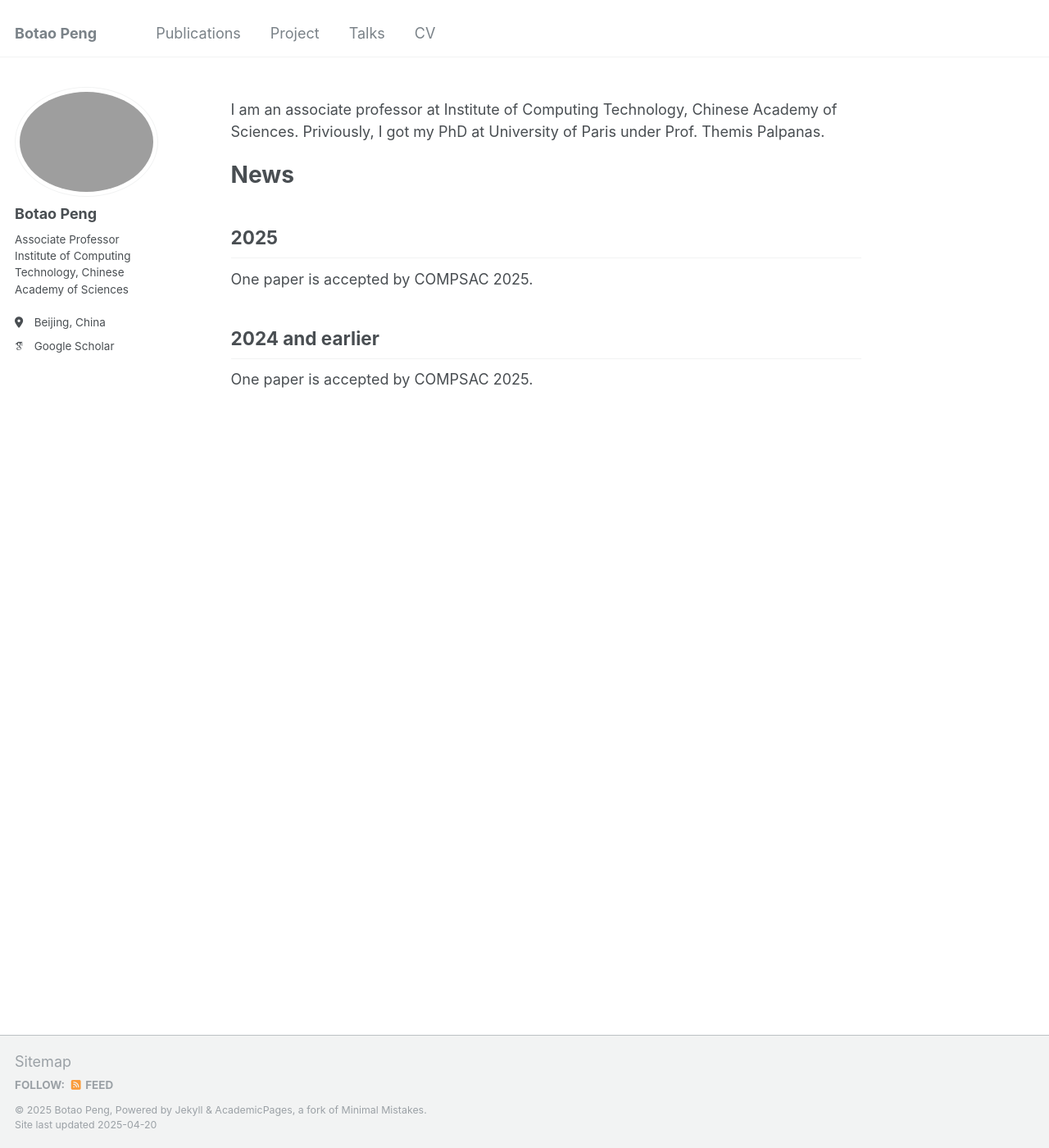
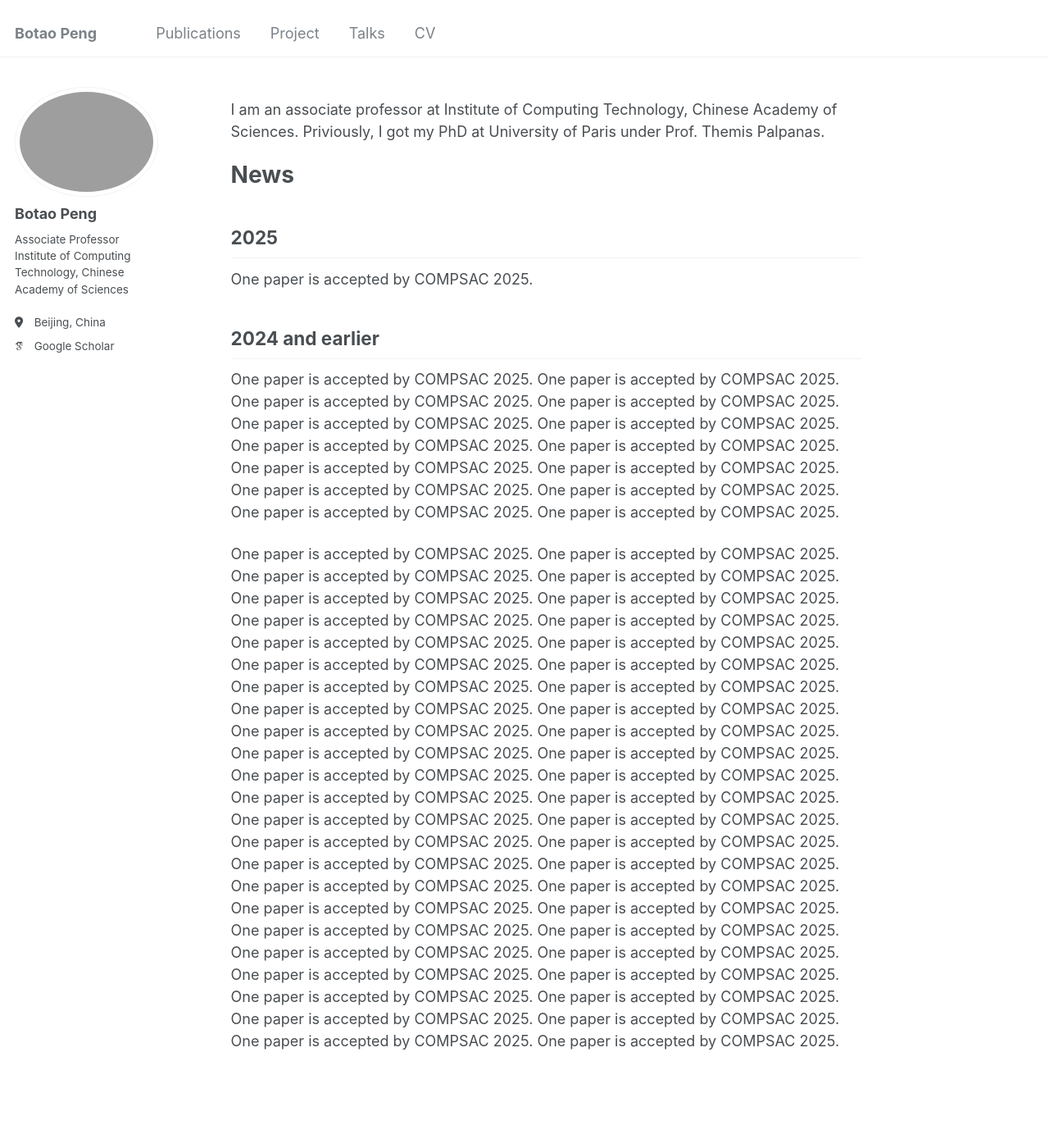
Before and after one commit to BotaoPENG/botaopeng.github.io, a Jekyll site: the page built from _pages/about.md, in a window 1280 px wide and 1400 px high. Shown: the whole window at 82% size. Built offline with Jekyll 4.4.1, drawn with Linux system fonts in a browser that asks for light colours; some web fonts are replaced.

Commit message:
Update about.md

```diff
--- a/_pages/about.md
+++ b/_pages/about.md
@@ -19,3 +19,63 @@ One paper is accepted by COMPSAC 2025.
 2024 and earlier
 ------
 One paper is accepted by COMPSAC 2025.
+One paper is accepted by COMPSAC 2025.
+One paper is accepted by COMPSAC 2025.
+One paper is accepted by COMPSAC 2025.
+One paper is accepted by COMPSAC 2025.
+One paper is accepted by COMPSAC 2025.
+One paper is accepted by COMPSAC 2025.
+One paper is accepted by COMPSAC 2025.
+One paper is accepted by COMPSAC 2025.
+One paper is accepted by COMPSAC 2025.
+One paper is accepted by COMPSAC 2025.
+One paper is accepted by COMPSAC 2025.
+One paper is accepted by COMPSAC 2025.
+One paper is accepted by COMPSAC 2025.
+<section id="project">
+One paper is accepted by COMPSAC 2025.
+One paper is accepted by COMPSAC 2025.
+One paper is accepted by COMPSAC 2025.
+One paper is accepted by COMPSAC 2025.
+One paper is accepted by COMPSAC 2025.
+One paper is accepted by COMPSAC 2025.
+One paper is accepted by COMPSAC 2025.
+One paper is accepted by COMPSAC 2025.
+One paper is accepted by COMPSAC 2025.
+One paper is accepted by COMPSAC 2025.
+One paper is accepted by COMPSAC 2025.
+One paper is accepted by COMPSAC 2025.
+One paper is accepted by COMPSAC 2025.
+One paper is accepted by COMPSAC 2025.
+One paper is accepted by COMPSAC 2025.
+One paper is accepted by COMPSAC 2025.
+One paper is accepted by COMPSAC 2025.
+One paper is accepted by COMPSAC 2025.
+One paper is accepted by COMPSAC 2025.
+One paper is accepted by COMPSAC 2025.
+One paper is accepted by COMPSAC 2025.
+One paper is accepted by COMPSAC 2025.
+One paper is accepted by COMPSAC 2025.
+One paper is accepted by COMPSAC 2025.
+One paper is accepted by COMPSAC 2025.
+One paper is accepted by COMPSAC 2025.
+One paper is accepted by COMPSAC 2025.
+One paper is accepted by COMPSAC 2025.
+One paper is accepted by COMPSAC 2025.
+One paper is accepted by COMPSAC 2025.
+One paper is accepted by COMPSAC 2025.
+One paper is accepted by COMPSAC 2025.
+One paper is accepted by COMPSAC 2025.
+One paper is accepted by COMPSAC 2025.
+One paper is accepted by COMPSAC 2025.
+One paper is accepted by COMPSAC 2025.
+One paper is accepted by COMPSAC 2025.
+One paper is accepted by COMPSAC 2025.
+One paper is accepted by COMPSAC 2025.
+One paper is accepted by COMPSAC 2025.
+One paper is accepted by COMPSAC 2025.
+One paper is accepted by COMPSAC 2025.
+One paper is accepted by COMPSAC 2025.
+One paper is accepted by COMPSAC 2025.
+One paper is accepted by COMPSAC 2025.
+One paper is accepted by COMPSAC 2025.
```
